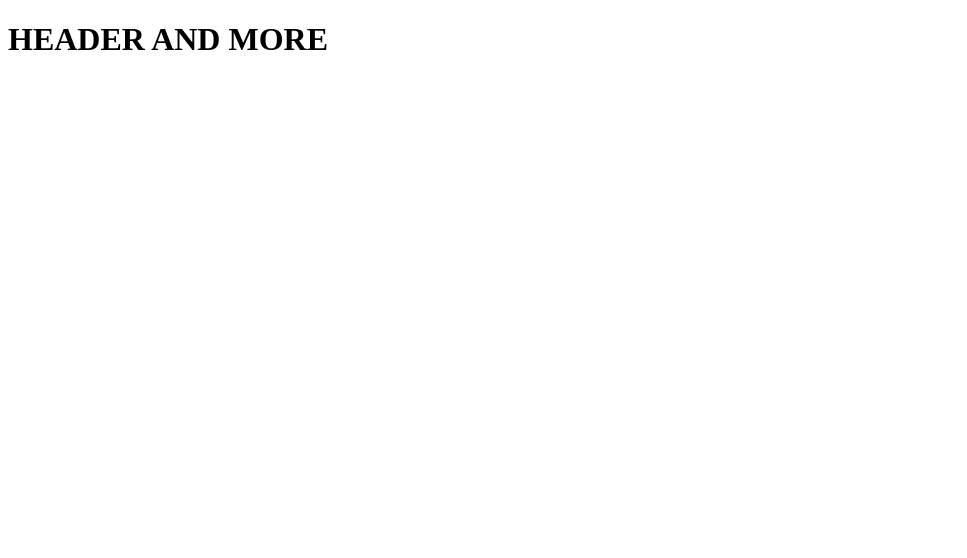
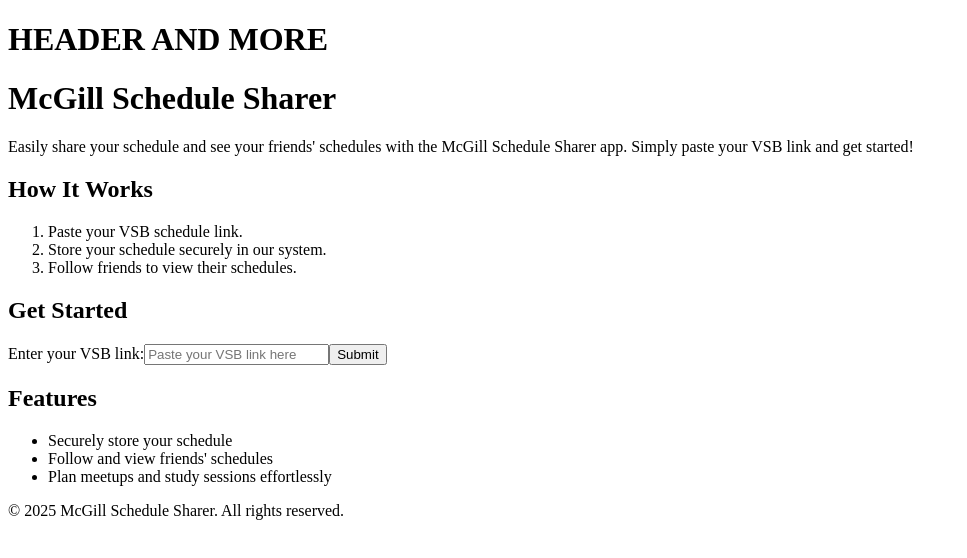
Before and after one commit to SpiderMonkeyMan/McHacks25, a React (Vite) app in the folder frontend/: page / in a window 1280 px wide. Shown: the top 558 px of the page, without its empty margins (0-967 px from the left). Built offline with nearby package versions, Linux system fonts and the light colour scheme.

Commit message:
LandingPage template

```diff
--- a/frontend/src/pages/LandingPage.jsx
+++ b/frontend/src/pages/LandingPage.jsx
@@ -1,7 +1,45 @@
 import React, { useState, useEffect } from "react";
 
 const LandingPage = () => {
-    return (<div></div>);
+    return (
+        <div>
+            <header>
+                <h1>McGill Schedule Sharer</h1>
+                <p>
+                    Easily share your schedule and see your friends' schedules with the McGill Schedule Sharer app. Simply paste your VSB link and get started!
+                </p>
+            </header>
+            <main>
+                <section>
+                    <h2>How It Works</h2>
+                    <ol>
+                        <li>Paste your VSB schedule link.</li>
+                        <li>Store your schedule securely in our system.</li>
+                        <li>Follow friends to view their schedules.</li>
+                    </ol>
+                </section>
+                <section>
+                    <h2>Get Started</h2>
+                    <form>
+                        <label htmlFor="vsb-link">Enter your VSB link:</label>
+                        <input type="text" id="vsb-link" name="vsb-link" placeholder="Paste your VSB link here" />
+                        <button type="submit">Submit</button>
+                    </form>
+                </section>
+                <section>
+                    <h2>Features</h2>
+                    <ul>
+                        <li>Securely store your schedule</li>
+                        <li>Follow and view friends' schedules</li>
+                        <li>Plan meetups and study sessions effortlessly</li>
+                    </ul>
+                </section>
+            </main>
+            <footer>
+                <p>&copy; 2025 McGill Schedule Sharer. All rights reserved.</p>
+            </footer>
+        </div>
+    );
 }
 
 export default LandingPage;
```
